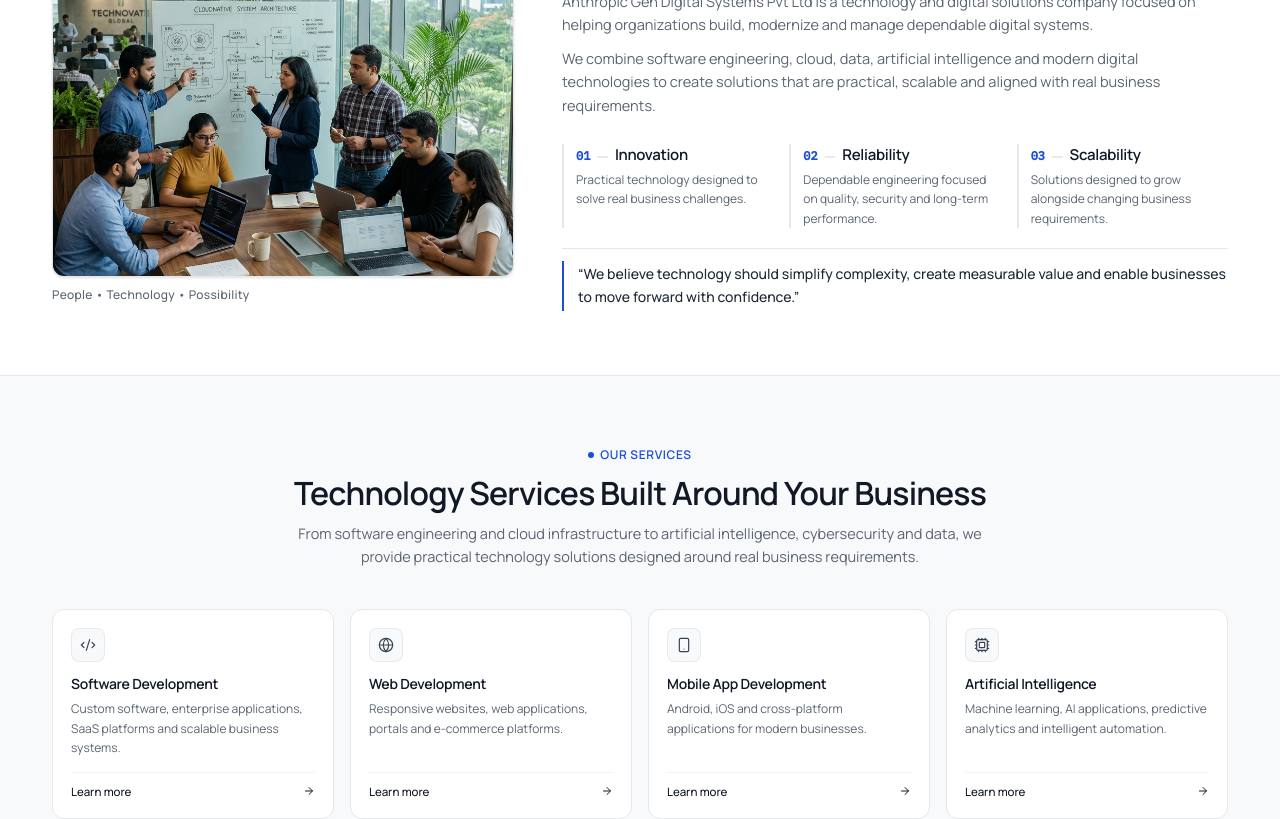
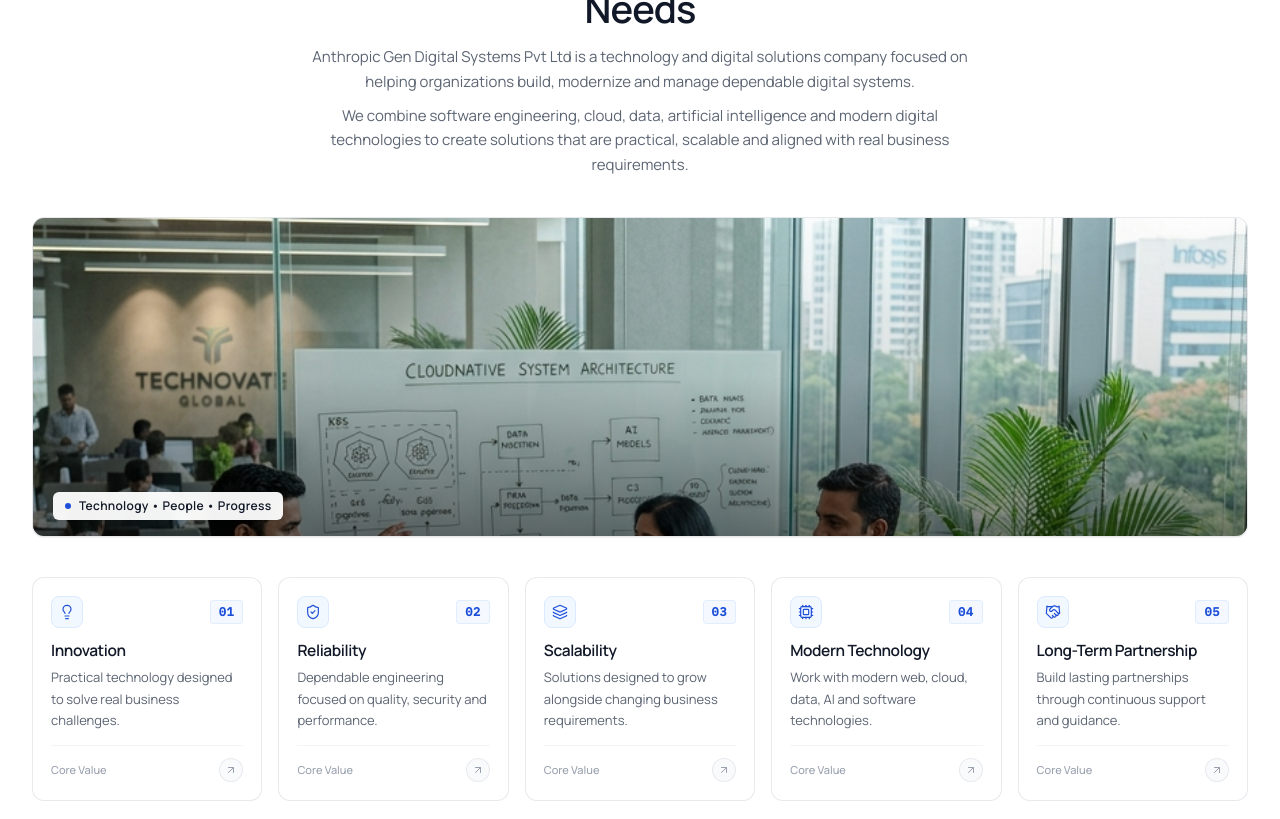
Before and after one commit to jayanthbabu3/AGDS, a React (Vite) app: page / in a window 1280 px wide. Shown: the part 1340-2159 px from the top of the page. Built offline with nearby package versions, Linux system fonts and the light colour scheme.

Commit message:
feat(about): redesign About Us with wide corporate banner, 5-card values row, and quote

```diff
--- a/src/components/About.jsx
+++ b/src/components/About.jsx
@@ -1,4 +1,12 @@
 import React from 'react';
+import {
+  Lightbulb,
+  ShieldCheck,
+  Layers,
+  Cpu,
+  Handshake,
+  ArrowUpRight
+} from 'lucide-react';
 import { corporatePhotography } from '../data/photography';
 
 export default function About() {
@@ -6,62 +14,51 @@ export default function About() {
     {
       num: "01",
       title: "Innovation",
-      desc: "Practical technology designed to solve real business challenges."
+      desc: "Practical technology designed to solve real business challenges.",
+      icon: Lightbulb
     },
     {
       num: "02",
       title: "Reliability",
-      desc: "Dependable engineering focused on quality, security and long-term performance."
+      desc: "Dependable engineering focused on quality, security and performance.",
+      icon: ShieldCheck
     },
     {
       num: "03",
       title: "Scalability",
-      desc: "Solutions designed to grow alongside changing business requirements."
+      desc: "Solutions designed to grow alongside changing business requirements.",
+      icon: Layers
+    },
+    {
+      num: "04",
+      title: "Modern Technology",
+      desc: "Work with modern web, cloud, data, AI and software technologies.",
+      icon: Cpu
+    },
+    {
+      num: "05",
+      title: "Long-Term Partnership",
+      desc: "Build lasting partnerships through continuous support and guidance.",
+      icon: Handshake
     }
   ];
 
   return (
-    <section id="about" className="py-14 sm:py-16 lg:py-[64px] bg-white border-b border-gray-200">
-      <div className="max-w-[1240px] mx-auto px-4 sm:px-6 lg:px-8">
+    <section id="about" className="py-16 sm:py-18 lg:py-20 bg-white border-b border-gray-200">
+      <div className="max-w-[1240px] xl:max-w-[1280px] mx-auto px-4 sm:px-6 lg:px-8">
 
-        {/* Two-Column Responsive Layout */}
-        <div className="grid grid-cols-1 lg:grid-cols-12 gap-8 lg:gap-12 items-center">
-
-          {/* LEFT SIDE — VISUAL (~45% Width) */}
-          <div className="lg:col-span-5 order-1">
-            <div className="relative">
-              <div className="overflow-hidden rounded-xl border border-gray-200 shadow-sm bg-gray-100">
-                <img
-                  src={corporatePhotography.about.url}
-                  alt="Anthropic Gen Digital Systems engineering and technology team collaborating in modern office"
-                  className="w-full h-[280px] sm:h-[340px] lg:h-[380px] object-cover object-center transition-all duration-300 hover:scale-[1.01]"
-                  loading="lazy"
-                />
-              </div>
-
-              {/* Subtle Minimal Caption */}
-              <div className="mt-2.5 text-center lg:text-left text-[11px] sm:text-xs font-medium text-[#5B6472] tracking-wide">
-                <span>People &bull; Technology &bull; Possibility</span>
-              </div>
-            </div>
-          </div>
-
-          {/* RIGHT SIDE — CONTENT (~55% Width) */}
-          <div className="lg:col-span-7 order-2 space-y-4 sm:space-y-5">
-
-            {/* Small Eyebrow Label */}
-            <div className="inline-flex items-center space-x-1.5 text-[11px] sm:text-[12px] font-semibold uppercase tracking-wider text-[#1D4ED8]">
+        {/* TOP: Section Eyebrow, Heading, and Descriptive Paragraphs */}
+        <div className="max-w-3xl mx-auto text-center mb-8 sm:mb-10">
+          <div className="inline-flex items-center space-x-1.5 text-[12px] sm:text-[13px] font-semibold uppercase tracking-wider text-[#1D4ED8] mb-2.5 sm:mb-3">
             <span className="w-1.5 h-1.5 rounded-full bg-[#1D4ED8]"></span>
             <span>ABOUT US</span>
           </div>
 
-            {/* Main Heading: 38-44px Desktop, 28-34px Mobile */}
-            <h2 className="text-[24px] sm:text-[28px] lg:text-[32px] font-semibold text-[#111827] leading-[1.2] tracking-tight">
+          <h2 className="text-[26px] sm:text-[32px] lg:text-[36px] xl:text-[38px] font-semibold text-[#111827] leading-[1.2] tracking-tight mb-3.5">
             Technology Built Around Real Business Needs
           </h2>
 
-            {/* Two Concise Descriptive Paragraphs */}
-            <div className="space-y-2.5 text-[13.5px] sm:text-[14px] lg:text-[14.5px] text-[#5B6472] leading-relaxed">
+          <div className="space-y-2.5 text-[14px] sm:text-[14.5px] lg:text-[15px] text-[#5B6472] leading-relaxed max-w-2xl mx-auto">
             <p>
               Anthropic Gen Digital Systems Pvt Ltd is a technology and digital solutions company focused on helping organizations build, modernize and manage dependable digital systems.
             </p>
@@ -69,42 +66,79 @@ export default function About() {
               We combine software engineering, cloud, data, artificial intelligence and modern digital technologies to create solutions that are practical, scalable and aligned with real business requirements.
             </p>
           </div>
+        </div>
 
-            {/* 3 Key Principles - Compact, Non-Intrusive Grid */}
-            <div className="pt-1.5 grid grid-cols-1 sm:grid-cols-3 gap-3.5 sm:gap-4">
-              {values.map((val) => (
+        {/* WIDE CORPORATE IMAGE BANNER */}
+        <div className="relative w-full h-56 sm:h-64 lg:h-72 xl:h-80 rounded-xl overflow-hidden border border-gray-200/90 shadow-2xs mb-8 sm:mb-10 group bg-gray-100">
+          <img
+            src={corporatePhotography.about.url}
+            alt="Anthropic Gen Digital Systems engineering and applied AI team collaborating in modern office"
+            className="w-full h-full object-cover object-[center_35%] transition-transform duration-700 group-hover:scale-[1.01]"
+            loading="lazy"
+          />
+          <div className="absolute inset-0 bg-gradient-to-t from-black/50 via-black/10 to-transparent pointer-events-none" />
+
+          {/* Subtle Overlay Label */}
+          <div className="absolute bottom-3.5 left-4 sm:bottom-4 sm:left-5 inline-flex items-center px-3 py-1.5 rounded-md bg-white/95 backdrop-blur-xs text-[11.5px] sm:text-xs font-semibold text-[#111827] shadow-xs tracking-wide">
+            <span className="w-1.5 h-1.5 rounded-full bg-[#1D4ED8] mr-2 shrink-0"></span>
+            <span>Technology &bull; People &bull; Progress</span>
+          </div>
+        </div>
+
+        {/* 5 COMPACT EQUAL-HEIGHT VALUES CARDS (1 Row on Desktop) */}
+        <div className="grid grid-cols-1 sm:grid-cols-2 md:grid-cols-3 lg:grid-cols-5 gap-3.5 sm:gap-4 items-stretch">
+          {values.map((card) => {
+            const Icon = card.icon;
+
+            return (
               <div
-                  key={val.num}
-                  className="border-l-2 border-gray-200 pl-3 space-y-0.5 hover:border-[#1D4ED8] transition-colors"
+                key={card.num}
+                className="group p-4 sm:p-4.5 rounded-xl bg-white border border-gray-200/90 hover:border-blue-300/80 hover:shadow-xs hover:-translate-y-0.5 transition-all duration-200 flex flex-col justify-between h-full"
               >
-                  <div className="flex items-center space-x-1.5">
-                    <span className="font-mono text-[11px] sm:text-xs font-semibold text-[#1D4ED8]">{val.num}</span>
-                    <span className="text-gray-300">&mdash;</span>
-                    <h3 className="text-[14px] sm:text-[15px] font-semibold text-[#111827]">
-                      {val.title}
+                <div>
+                  {/* Top Meta: Minimal Icon & Small Blue Number */}
+                  <div className="flex items-center justify-between mb-3">
+                    <div className="w-8 h-8 rounded-lg bg-blue-50/80 border border-blue-100 text-[#1D4ED8] flex items-center justify-center shrink-0">
+                      <Icon className="w-4 h-4 stroke-[1.75]" />
+                    </div>
+                    <span className="font-mono text-[11px] sm:text-[12px] font-semibold text-[#1D4ED8] tracking-wider px-2 py-0.5 rounded bg-blue-50/60 border border-blue-100/80">
+                      {card.num}
+                    </span>
+                  </div>
+
+                  {/* Card Title */}
+                  <h3 className="text-[15px] sm:text-[15.5px] font-semibold text-[#111827] tracking-tight group-hover:text-[#1D4ED8] transition-colors leading-snug">
+                    {card.title}
                   </h3>
-                  </div>
-                  <p className="text-[12px] text-[#5B6472] leading-relaxed">
-                    {val.desc}
+
+                  {/* Concise Description */}
+                  <p className="mt-1.5 text-[12.5px] sm:text-[13px] text-[#5B6472] leading-relaxed">
+                    {card.desc}
                   </p>
                 </div>
-              ))}
+
+                {/* Subtle Arrow Indicator Footer */}
+                <div className="pt-3 mt-3.5 border-t border-gray-100 flex items-center justify-between text-[11px] font-medium text-gray-400">
+                  <span className="group-hover:text-[#111827] transition-colors">Core Value</span>
+                  <div className="w-6 h-6 rounded-full bg-gray-50 border border-gray-200/80 flex items-center justify-center text-gray-400 group-hover:text-[#1D4ED8] group-hover:border-blue-200 group-hover:bg-blue-50/50 transition-all duration-200">
+                    <ArrowUpRight className="w-3 h-3 transition-transform duration-200 group-hover:translate-x-0.5 group-hover:-translate-y-0.5" />
+                  </div>
+                </div>
+              </div>
+            );
+          })}
         </div>
 
-            {/* Subtle Divider & Closing Highlight Statement */}
-            <div className="pt-3 border-t border-gray-200">
-              <div className="border-l-2 border-[#1D4ED8] pl-3.5 py-0.5">
-                <p className="text-[13px] sm:text-[13.5px] lg:text-[14px] font-medium text-[#1F2937] leading-relaxed not-italic">
+        {/* BOTTOM STATEMENT WITH VERTICAL ACCENT LINE */}
+        <div className="mt-8 sm:mt-10 pt-6 border-t border-gray-100 flex justify-center">
+          <div className="border-l-2 border-[#1D4ED8] pl-4 sm:pl-5 py-0.5 max-w-3xl">
+            <p className="text-[16px] sm:text-[17px] lg:text-[18px] font-medium text-[#1F2937] leading-relaxed not-italic">
               “We believe technology should simplify complexity, create measurable value and enable businesses to move forward with confidence.”
             </p>
           </div>
         </div>
 
       </div>
-
-        </div>
-
-      </div>
     </section>
   );
 }
```
Lines whose indentation alone changed are shown as unchanged.
